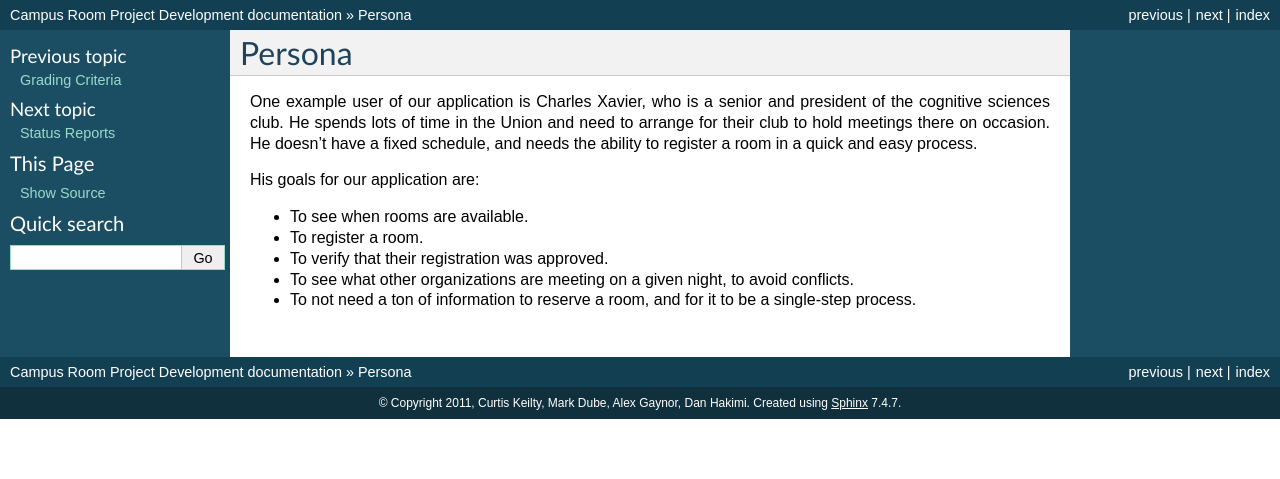
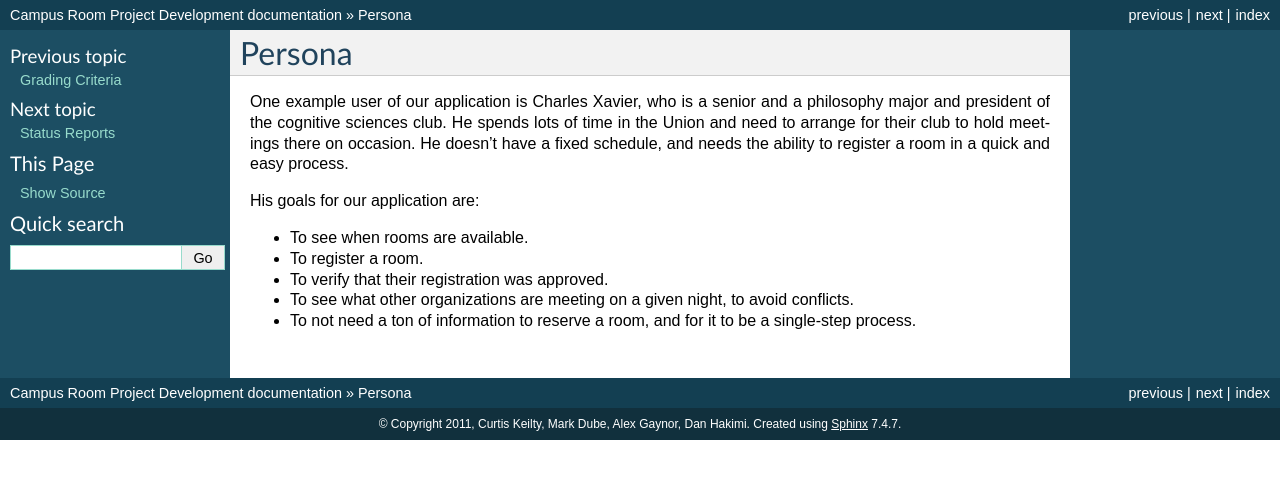
Before and after one commit to DanHakimi/Rooms, a Sphinx documentation site: the page built from docs/persona.rst, in a window 1280 px wide. Shown: the top 479 px of the page. Built offline with Sphinx 7.4.7, drawn with Linux system fonts in a browser that asks for light colours.

Commit message:
give charles a major

```diff
--- a/docs/persona.rst
+++ b/docs/persona.rst
@@ -1,11 +1,11 @@
 Persona
 =======
 
-One example user of our application is Charles Xavier, who is a senior and
-president of the cognitive sciences club. He spends lots of time in the Union
-and need to arrange for their club to hold meetings there on occasion. He
-doesn't have a fixed schedule, and needs the ability to register a room in a
-quick and easy process.
+One example user of our application is Charles Xavier, who is a senior and a
+philosophy major and president of the cognitive sciences club. He spends lots
+of time in the Union and need to arrange for their club to hold meetings there
+on occasion. He doesn't have a fixed schedule, and needs the ability to
+register a room in a quick and easy process.
 
 His goals for our application are:
 
```
